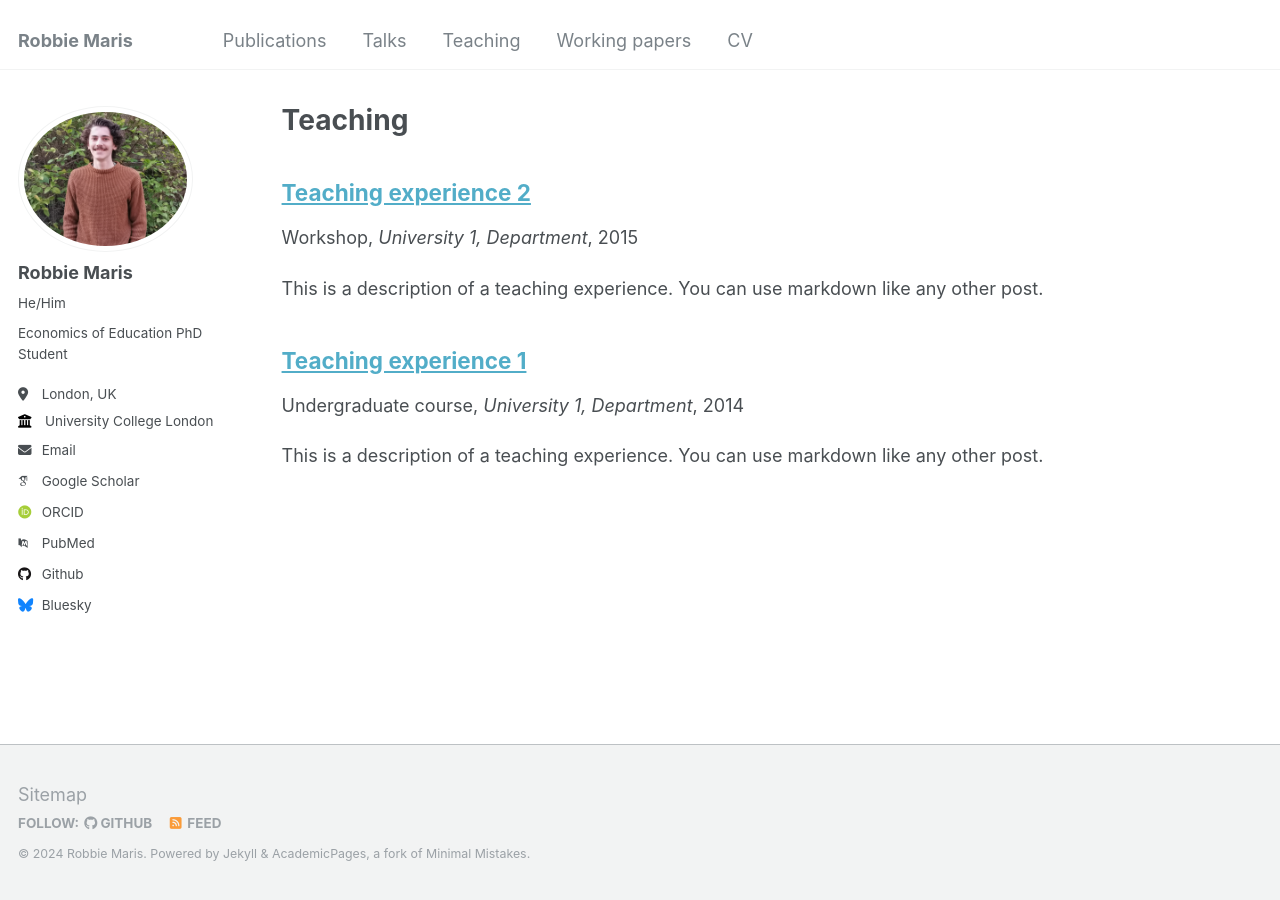
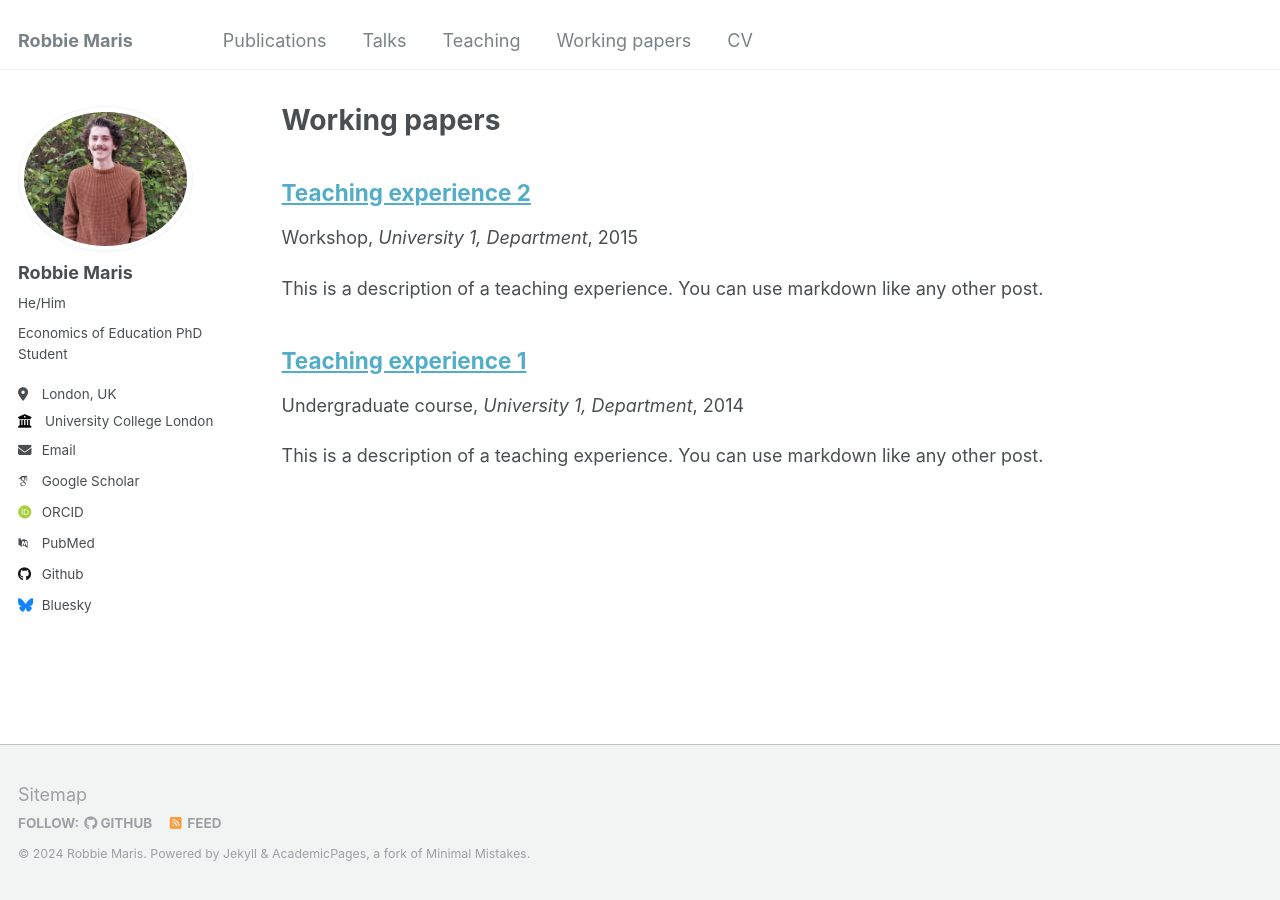
Before and after one commit to robbiem8910/academic_website, a Jekyll site: the page built from _pages/wp.html, in a window 1280 px wide. Built offline with Jekyll 4.4.1, drawn with Linux system fonts in a browser that asks for light colours; some web fonts are replaced.

Commit message:
Update wp.html

```diff
--- a/_pages/wp.html
+++ b/_pages/wp.html
@@ -1,7 +1,7 @@
 ---
 layout: archive
-title: "Teaching"
-permalink: /teaching/
+title: "Working papers"
+permalink: /wp/
 author_profile: true
 ---
 
```
